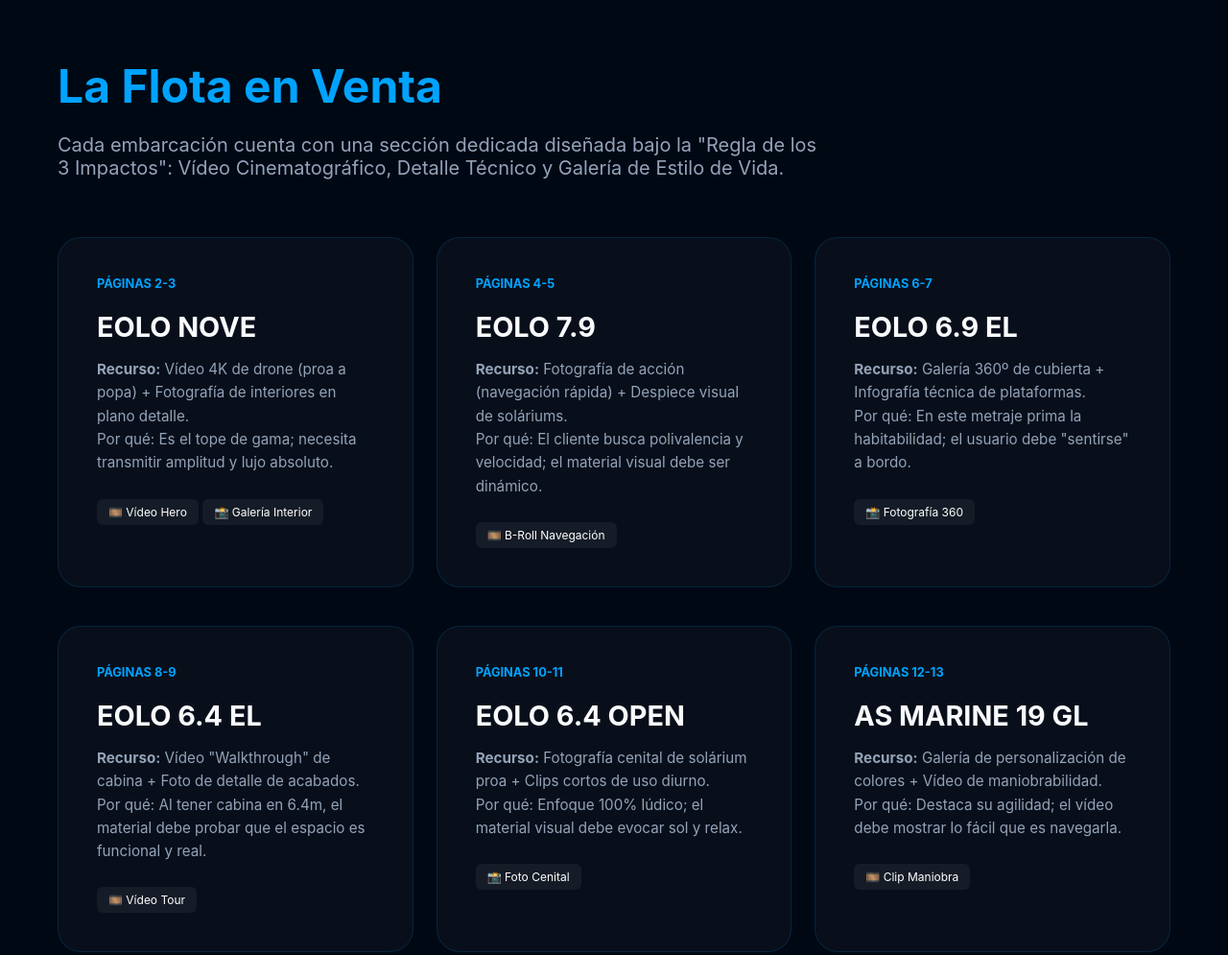
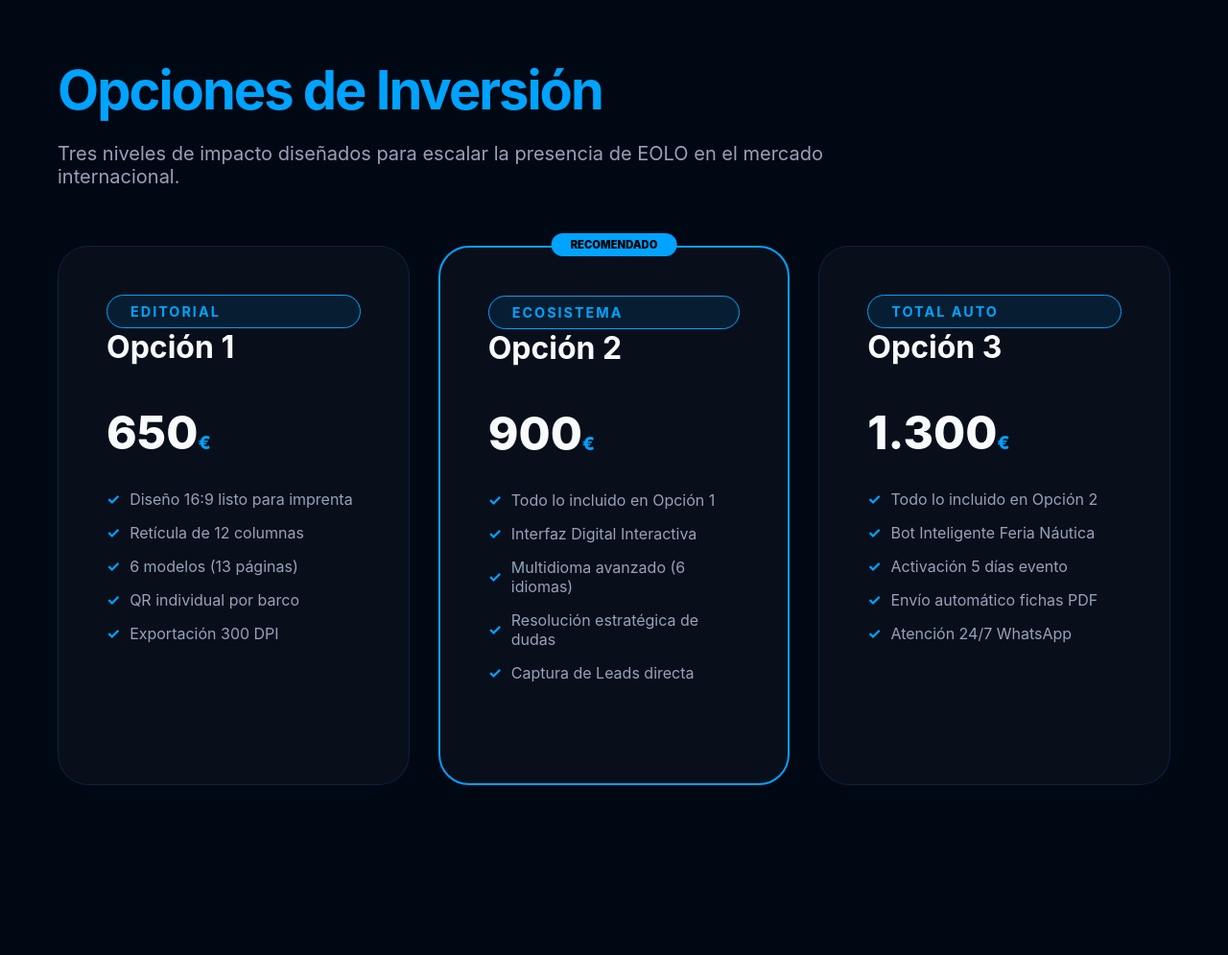
Before and after one commit to botifycontact-ship-it/marianoproject, a plain HTML site: page index.html in a window 1280 px wide. Shown: the part 860-1855 px from the top of the page at 96% size. Drawn offline with Linux system fonts and the light colour scheme.

Commit message:
Update index.html

```diff
--- a/index.html
+++ b/index.html
@@ -24,7 +24,6 @@
             -webkit-font-smoothing: antialiased;
         }
 
-        /* GRID BACKGROUND DINÁMICO */
         .grid-canvas {
             position: fixed; inset: 0;
             background-image:
@@ -33,7 +32,7 @@
             background-size: 80px 80px;
             mask-image: radial-gradient(circle at center, black, transparent 80%);
             z-index: -1;
-            opacity: 0.5;
+            opacity: 0.4;
         }
 
         .container { max-width: 1400px; margin: 0 auto; padding: 0 60px; }
@@ -49,9 +48,9 @@
         }
 
         .logo-frame {
-            width: 140px; height: 140px;
+            width: 160px; height: 160px;
             background: #fff; border-radius: 50%;
-            padding: 20px; margin-bottom: 40px;
+            padding: 25px; margin-bottom: 40px;
             display: flex; align-items: center; justify-content: center;
             box-shadow: 0 0 60px rgba(0, 163, 255, 0.3);
             animation: float 6s ease-in-out infinite;
@@ -60,22 +59,54 @@
 
         @keyframes float { 0%, 100% { transform: translateY(0); } 50% { transform: translateY(-20px); } }
 
-        h1 { font-size: 5rem; font-weight: 800; letter-spacing: -3px; line-height: 0.9; margin-bottom: 24px; }
+        h1 { font-size: 5.5rem; font-weight: 800; letter-spacing: -4px; line-height: 0.9; margin-bottom: 24px; }
         .badge {
             background: rgba(0, 163, 255, 0.1); border: 1px solid var(--accent-blue);
             color: var(--accent-blue); padding: 8px 24px; border-radius: 100px;
             font-size: 0.9rem; font-weight: 700; text-transform: uppercase; letter-spacing: 2px;
         }
 
-        /* SECCIONES DE ESTRATEGIA VISUAL */
         .block { padding: 120px 0; opacity: 0; transform: translateY(50px); transition: all 1s ease-out; }
         .block.visible { opacity: 1; transform: translateY(0); }
 
-        .section-header { margin-bottom: 60px; max-width: 800px; }
-        .section-header h2 { font-size: 3rem; margin-bottom: 20px; color: var(--accent-blue); }
+        .section-header { margin-bottom: 60px; max-width: 900px; }
+        .section-header h2 { font-size: 3.5rem; margin-bottom: 20px; color: var(--accent-blue); letter-spacing: -2px; }
         .section-header p { font-size: 1.25rem; color: var(--text-dim); }
 
-        /* GRID DE FLOTA - 2 FILAS x 3 COLUMNAS */
+        /* PRICING TABLE PREMIUM */
+        .pricing-grid {
+            display: grid;
+            grid-template-columns: repeat(3, 1fr);
+            gap: 30px;
+            margin-top: 50px;
+        }
+
+        .price-card {
+            background: var(--glass-bg);
+            border: 1px solid var(--border-color);
+            border-radius: 32px;
+            padding: 50px;
+            display: flex;
+            flex-direction: column;
+            transition: 0.4s;
+        }
+        .price-card:hover { border-color: var(--accent-blue); background: rgba(0, 163, 255, 0.05); }
+        .price-card.featured { border: 2px solid var(--accent-blue); position: relative; }
+        .price-card.featured::after {
+            content: "RECOMENDADO"; position: absolute; top: -15px; left: 50%;
+            transform: translateX(-50%); background: var(--accent-blue); color: #000;
+            padding: 5px 20px; border-radius: 20px; font-size: 0.7rem; font-weight: 900;
+        }
+
+        .price-card h3 { font-size: 2rem; margin-bottom: 10px; }
+        .price-card .cost { font-size: 3rem; font-weight: 800; margin: 30px 0; }
+        .price-card .cost span { font-size: 1.2rem; color: var(--accent-blue); }
+
+        .price-card ul { list-style: none; margin-bottom: 40px; }
+        .price-card li { margin-bottom: 15px; color: var(--text-dim); display: flex; align-items: center; gap: 10px; }
+        .price-card li::before { content: "✓"; color: var(--accent-blue); font-weight: bold; }
+
+        /* FLOTA EN 2 FILAS DE 3 COLUMNAS */
         .fleet-grid {
             display: grid;
             grid-template-columns: repeat(3, 1fr);
@@ -88,43 +119,24 @@
             border: 1px solid var(--border-color);
             border-radius: 24px;
             padding: 40px;
-            transition: all 0.4s cubic-bezier(0.4, 0, 0.2, 1);
-            position: relative;
-            overflow: hidden;
+            transition: 0.4s;
         }
-        .fleet-card:hover {
-            background: rgba(0, 163, 255, 0.08);
-            border-color: var(--accent-blue);
-            transform: translateY(-10px);
-        }
+        .fleet-card h3 { font-size: 1.5rem; color: var(--accent-blue); margin-bottom: 10px; }
+        .fleet-card .meta { font-size: 0.75rem; color: var(--text-dim); text-transform: uppercase; letter-spacing: 1px; margin-bottom: 20px; display: block; }
+        .fleet-card p { font-size: 0.9rem; line-height: 1.6; color: var(--text-dim); }
 
-        .fleet-card h3 { font-size: 1.8rem; margin-bottom: 15px; }
-        .fleet-card .meta { color: var(--accent-blue); font-weight: 700; font-size: 0.8rem; margin-bottom: 20px; display: block; }
-
-        .asset-desc { font-size: 0.95rem; color: var(--text-dim); margin-bottom: 25px; line-height: 1.6; }
-
-        .asset-tag {
-            display: inline-flex; align-items: center; gap: 8px;
-            font-size: 0.75rem; background: rgba(255,255,255,0.05);
-            padding: 6px 12px; border-radius: 6px; color: #fff;
-        }
-
-        /* FOOTER PREMIUM */
+        /* FOOTER */
         footer { padding: 100px 0; border-top: 1px solid var(--border-color); text-align: center; }
-        .cta-premium {
-            padding: 24px 60px; background: #fff; color: #000;
-            font-weight: 800; border-radius: 12px; text-decoration: none;
+        .cta-btn {
+            padding: 24px 80px; background: #fff; color: #000;
+            font-weight: 800; border-radius: 100px; text-decoration: none;
             font-size: 1.2rem; transition: 0.3s; display: inline-block;
         }
-        .cta-premium:hover { background: var(--accent-blue); color: #fff; box-shadow: 0 0 50px rgba(0, 163, 255, 0.5); }
+        .cta-btn:hover { background: var(--accent-blue); color: #fff; box-shadow: 0 0 50px rgba(0, 163, 255, 0.5); }
 
         @media (max-width: 1024px) {
-            .fleet-grid { grid-template-columns: repeat(2, 1fr); }
-            h1 { font-size: 3rem; }
-        }
-        @media (max-width: 768px) {
-            .fleet-grid { grid-template-columns: 1fr; }
-            .container { padding: 0 30px; }
+            .pricing-grid, .fleet-grid { grid-template-columns: 1fr; }
+            h1 { font-size: 3.5rem; }
         }
     </style>
 </head>
@@ -137,88 +149,116 @@
             <div class="logo-frame">
                 <img src="https://res.cloudinary.com/dxhef6dju/image/upload/v1755725396/ChatGPT_Image_Apr_16_2025_12_31_00_AM_pbed1s.png" alt="Sea Moments">
             </div>
-            <div class="badge">Ecosistema Digital 2026</div>
-            <h1>The Art of<br>Navigation.</h1>
-            <p style="color: var(--text-dim); max-width: 600px; margin-top: 20px; font-size: 1.2rem;">
-                Una interfaz diseñada para transformar la visualización técnica en una experiencia emocional de compra.
-            </p>
+            <div class="badge">Ecosistema Estratégico 2026</div>
+            <h1>Navigating<br>The Future.</h1>
         </section>
 
         <section class="block">
             <div class="section-header">
-                <h2>La Flota en Venta</h2>
-                <p>Cada embarcación cuenta con una sección dedicada diseñada bajo la "Regla de los 3 Impactos": Vídeo Cinematográfico, Detalle Técnico y Galería de Estilo de Vida.</p>
+                <h2>Opciones de Inversión</h2>
+                <p>Tres niveles de impacto diseñados para escalar la presencia de EOLO en el mercado internacional.</p>
+            </div>
+
+            <div class="pricing-grid">
+                <div class="price-card">
+                    <span class="badge">Editorial</span>
+                    <h3>Opción 1</h3>
+                    <div class="cost">650<span>€</span></div>
+                    <ul>
+                        <li>Diseño 16:9 listo para imprenta</li>
+                        <li>Retícula de 12 columnas</li>
+                        <li>6 modelos (13 páginas)</li>
+                        <li>QR individual por barco</li>
+                        <li>Exportación 300 DPI</li>
+                    </ul>
+                </div>
+
+                <div class="price-card featured">
+                    <span class="badge">Ecosistema</span>
+                    <h3>Opción 2</h3>
+                    <div class="cost">900<span>€</span></div>
+                    <ul>
+                        <li>Todo lo incluido en Opción 1</li>
+                        <li>Interfaz Digital Interactiva</li>
+                        <li>Multidioma avanzado (6 idiomas)</li>
+                        <li>Resolución estratégica de dudas</li>
+                        <li>Captura de Leads directa</li>
+                    </ul>
+                </div>
+
+                <div class="price-card">
+                    <span class="badge">Total Auto</span>
+                    <h3>Opción 3</h3>
+                    <div class="cost">1.300<span>€</span></div>
+                    <ul>
+                        <li>Todo lo incluido en Opción 2</li>
+                        <li>Bot Inteligente Feria Náutica</li>
+                        <li>Activación 5 días evento</li>
+                        <li>Envío automático fichas PDF</li>
+                        <li>Atención 24/7 WhatsApp</li>
+                    </ul>
+                </div>
+            </div>
+        </section>
+
+        <section class="block">
+            <div class="section-header">
+                <h2>Distribución de la Flota</h2>
+                <p>Estructura de activos visuales para el catálogo y la interfaz digital.</p>
             </div>
 
             <div class="fleet-grid">
                 <div class="fleet-card">
-                    <span class="meta">PÁGINAS 2-3</span>
+                    <span class="meta">PÁGINAS 2-3 | RECURSO: VIDEO 4K</span>
                     <h3>EOLO NOVE</h3>
-                    <p class="asset-desc"><strong>Recurso:</strong> Vídeo 4K de drone (proa a popa) + Fotografía de interiores en plano detalle. <br>Por qué: Es el tope de gama; necesita transmitir amplitud y lujo absoluto.</p>
-                    <div class="asset-tag">🎞️ Vídeo Hero</div>
-                    <div class="asset-tag">📸 Galería Interior</div>
+                    <p>Uso de vídeo cinemático para mostrar el buque insignia. Material: Dron + Detail shots de cabina premium.</p>
                 </div>
-
                 <div class="fleet-card">
-                    <span class="meta">PÁGINAS 4-5</span>
+                    <span class="meta">PÁGINAS 4-5 | RECURSO: ACCIÓN</span>
                     <h3>EOLO 7.9</h3>
-                    <p class="asset-desc"><strong>Recurso:</strong> Fotografía de acción (navegación rápida) + Despiece visual de soláriums. <br>Por qué: El cliente busca polivalencia y velocidad; el material visual debe ser dinámico.</p>
-                    <div class="asset-tag">🎞️ B-Roll Navegación</div>
+                    <p>Fotografía de alta velocidad. Se requiere material que demuestre la navegación deportiva y los soláriums.</p>
                 </div>
-
                 <div class="fleet-card">
-                    <span class="meta">PÁGINAS 6-7</span>
+                    <span class="meta">PÁGINAS 6-7 | RECURSO: 360º</span>
                     <h3>EOLO 6.9 EL</h3>
-                    <p class="asset-desc"><strong>Recurso:</strong> Galería 360º de cubierta + Infografía técnica de plataformas. <br>Por qué: En este metraje prima la habitabilidad; el usuario debe "sentirse" a bordo.</p>
-                    <div class="asset-tag">📸 Fotografía 360</div>
+                    <p>Enfoque en habitabilidad. Foto-galería de las plataformas de popa y la versatilidad de los 7 metros.</p>
                 </div>
             </div>
 
             <div class="fleet-grid">
                 <div class="fleet-card">
-                    <span class="meta">PÁGINAS 8-9</span>
+                    <span class="meta">PÁGINAS 8-9 | RECURSO: TOUR</span>
                     <h3>EOLO 6.4 EL</h3>
-                    <p class="asset-desc"><strong>Recurso:</strong> Vídeo "Walkthrough" de cabina + Foto de detalle de acabados. <br>Por qué: Al tener cabina en 6.4m, el material debe probar que el espacio es funcional y real.</p>
-                    <div class="asset-tag">🎞️ Vídeo Tour</div>
+                    <p>Vídeo explicativo de la cabina. Material necesario para demostrar el confort en un crucero compacto.</p>
                 </div>
-
                 <div class="fleet-card">
-                    <span class="meta">PÁGINAS 10-11</span>
+                    <span class="meta">PÁGINAS 10-11 | RECURSO: LIFESTYLE</span>
                     <h3>EOLO 6.4 OPEN</h3>
-                    <p class="asset-desc"><strong>Recurso:</strong> Fotografía cenital de solárium proa + Clips cortos de uso diurno. <br>Por qué: Enfoque 100% lúdico; el material visual debe evocar sol y relax.</p>
-                    <div class="asset-tag">📸 Foto Cenital</div>
+                    <p>Fotografías cenitales del solárium de proa. El material debe evocar el uso diurno y recreativo.</p>
                 </div>
-
                 <div class="fleet-card">
-                    <span class="meta">PÁGINAS 12-13</span>
+                    <span class="meta">PÁGINAS 12-13 | RECURSO: MANIOBRA</span>
                     <h3>AS MARINE 19 GL</h3>
-                    <p class="asset-desc"><strong>Recurso:</strong> Galería de personalización de colores + Vídeo de maniobrabilidad. <br>Por qué: Destaca su agilidad; el vídeo debe mostrar lo fácil que es navegarla.</p>
-                    <div class="asset-tag">🎞️ Clip Maniobra</div>
+                    <p>Clips cortos de maniobrabilidad y personalización de colores. Enfoque en público joven y dinámico.</p>
                 </div>
             </div>
         </section>
 
         <footer class="block">
-            <h2 style="font-size: 3rem; margin-bottom: 40px;">¿Avanzamos al futuro?</h2>
-            <a href="#" class="cta-premium">APROBAR PROPUESTA 2026</a>
-            <div style="margin-top: 60px; opacity: 0.4;">
-                <p>Digital Excellence for Sea Moments & EOLO</p>
-                <p style="font-size: 0.8rem;">Retícula de 12 columnas | Tipografía High-Contrast | Renderizado 60fps</p>
+            <a href="#" class="cta-btn">APROBAR ECOSISTEMA DIGITAL</a>
+            <div style="margin-top: 40px; color: var(--text-dim);">
+                <p>Propuesta válida para la temporada 2026. Basado en el sistema de diseño Sea Moments.</p>
             </div>
         </footer>
     </div>
 
     <script>
-        const observerOptions = { threshold: 0.1 };
         const observer = new IntersectionObserver((entries) => {
             entries.forEach(entry => {
-                if (entry.isIntersecting) {
-                    entry.target.classList.add('visible');
-                }
+                if (entry.isIntersecting) entry.target.classList.add('visible');
             });
-        }, observerOptions);
-
-        document.querySelectorAll('.block').forEach(block => observer.observe(block));
+        }, { threshold: 0.1 });
+        document.querySelectorAll('.block').forEach(b => observer.observe(b));
     </script>
 </body>
 </html>
```
